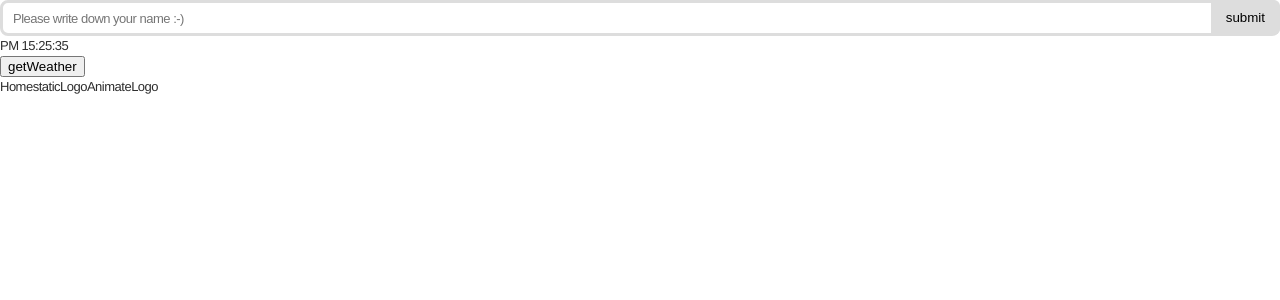
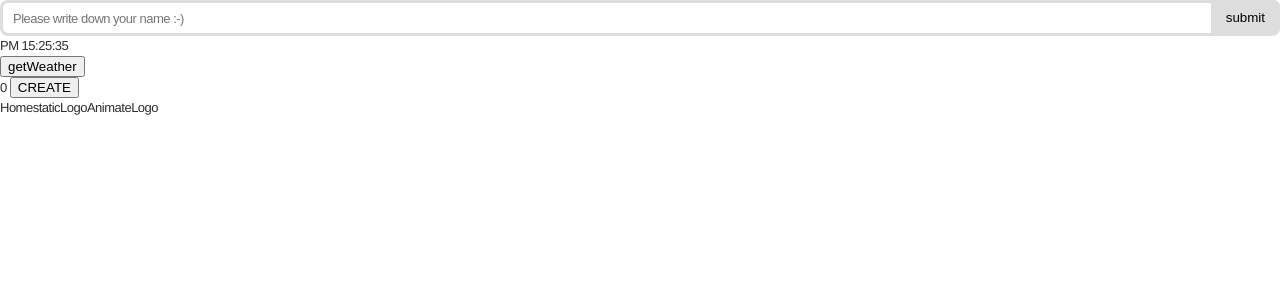
Before and after one commit to vanessa-kim/playground, a Vue app in the folder pocket-weather/: page / in a window 1280 px wide. Shown: the top 300 px of the page. Built offline with nearby package versions, Linux system fonts and the light colour scheme; no server answers.

Commit message:
[PW] Vuex4 Migration & test code

```diff
--- a/pocket-weather/package.json
+++ b/pocket-weather/package.json
@@ -13,7 +13,7 @@
     "sass": "^1.32.2",
     "vue": "^3.0.0",
     "vue-router": "^4.0.0-rc.1",
-    "vuex": "^3.5.1"
+    "vuex": "^4.0.0-rc.2"
   },
   "devDependencies": {
     "@vue/cli-plugin-babel": "~4.5.0",
--- /dev/null
+++ b/pocket-weather/src/components/TodoCreate.vue
@@ -0,0 +1,34 @@
+<template>
+  <div>
+    {{ value }}
+    <button @click="handleCreateTodo">CREATE</button>
+  </div>
+</template>
+
+<script>
+import { createNamespacedHelpers } from 'vuex';
+import MUTATIONS from '../store/modules/todo/mutation';
+const { mapGetters, mapMutations } = createNamespacedHelpers('todo');
+
+export default {
+  name: 'TodoCreate',
+  computed: {
+    ...mapGetters({
+      value: 'currentTestValue',
+    }),
+  },
+  methods: {
+    ...mapMutations({
+      createTodo: MUTATIONS.CREATE_TODO,
+    }),
+
+    handleCreateTodo() {
+      this.createTodo(100);
+    },
+  },
+}
+</script>
+
+<style>
+
+</style>
--- a/pocket-weather/src/main.js
+++ b/pocket-weather/src/main.js
@@ -1,12 +1,13 @@
 import { createApp } from 'vue';
-import Vuex from 'vuex';
-import axios from 'axios';
+import { store } from './store';
+import App from './App.vue';
 import router from './router/router.js';
-import App from './App.vue';
 
 // import style
 import '../scss/index.scss';
 
-createApp(App)
-  .use(router, Vuex, axios)
-  .mount('#app');
+const app = createApp(App);
+
+app.use(router);
+app.use(store);
+app.mount('#app');
--- /dev/null
+++ b/pocket-weather/src/store/index.js
@@ -0,0 +1,6 @@
+import { createStore } from 'vuex';
+import todo from './modules/todo';
+
+export const store = createStore ({
+    modules: { todo },
+});
--- /dev/null
+++ b/pocket-weather/src/store/modules/todo/index.js
@@ -0,0 +1,24 @@
+import MUTATIONS from './mutation';
+
+const state = {
+  currentTestValue: 0,
+};
+
+const getters = {
+  currentTestValue: (_state) => {
+    return _state.currentTestValue
+  },
+};
+
+const mutations = {
+  [MUTATIONS.CREATE_TODO]: (_state, newVal) => {
+    _state.currentTestValue = newVal;
+  },
+};
+
+export default {
+  namespaced: true,
+  state,
+  getters,
+  mutations,
+};
--- /dev/null
+++ b/pocket-weather/src/store/modules/todo/mutation.js
@@ -0,0 +1,5 @@
+const MUTATIONS = {
+  CREATE_TODO: 'createTodo',
+};
+
+export default MUTATIONS;
--- a/pocket-weather/src/views/AppContent.vue
+++ b/pocket-weather/src/views/AppContent.vue
@@ -4,6 +4,7 @@
     <user-clock />
     <button @click="getCurrentWeatherData">getWeather</button>
     {{ currentWeather }}
+    <todo-create />
   </div>
 </template>
 
@@ -13,12 +14,14 @@ import api from '@/api/weather';
 // Components
 import UserClock from '@/components/UserClock';
 import UserName from '@/components/UserName';
+import TodoCreate from '@/components/TodoCreate';
 
 export default {
   name: 'AppContent',
   components: {
     UserClock,
     UserName,
+    TodoCreate,
   },
   data() {
     return {
```
Also changed, not shown: 1 other file (tests, documents, lock files or other folders).
